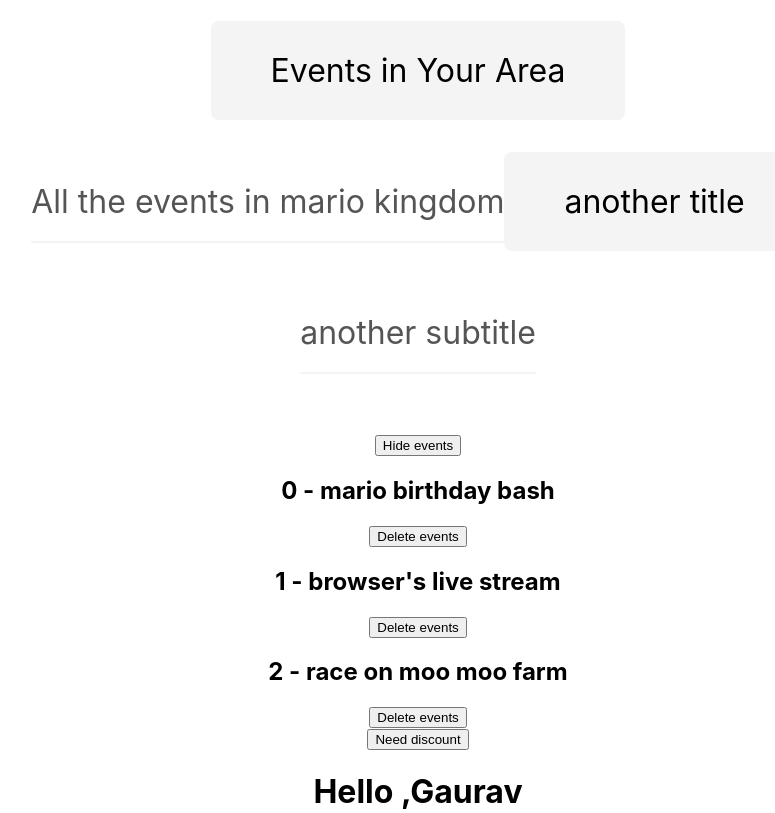
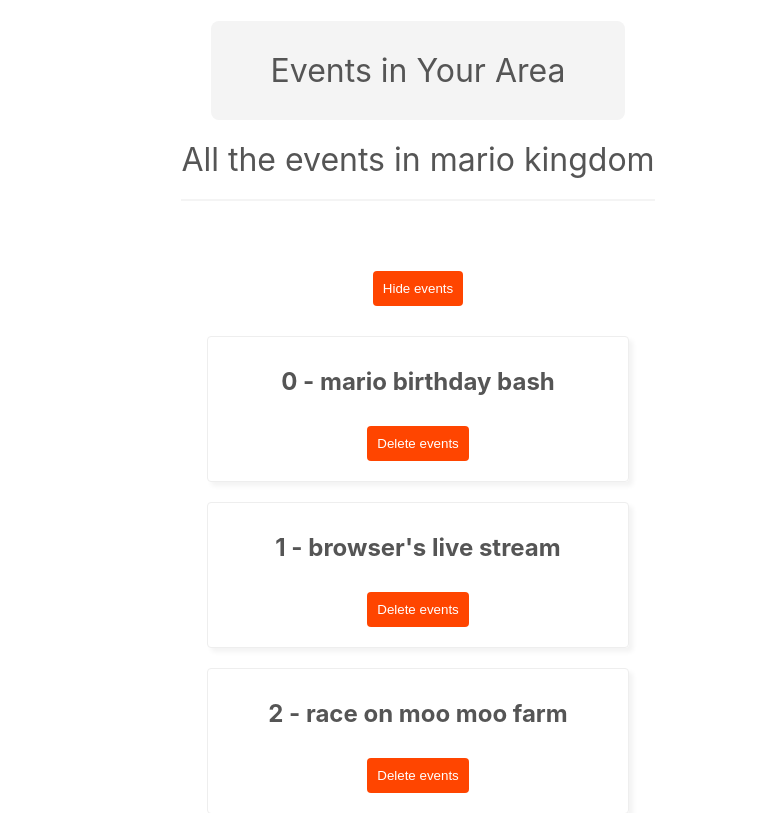
Before and after one commit to gauravdotiyal/React_1, a React (Create React App) app: page / in a window 1280 px wide. Shown: the top 813 px of the page, without its empty margins (222-997 px from the left). Built offline with nearby package versions, Linux system fonts and the light colour scheme.

Commit message:
React Styling applications

```diff
--- a/src/App.js
+++ b/src/App.js
@@ -51,7 +51,7 @@
     <div className='App'>
       <Title title="Events in Your Area" subtitle={abc}/>
 
-      <Title title ="another title" subtitle="another subtitle" />
+      {/* <Title title ="another title" subtitle="another subtitle" />  */}
       {showEvents && (<div>
       <button onClick={()=>setshowevents(false)}>Hide events</button>
       </div>)}
@@ -71,7 +71,7 @@
         <p>Use my coupon GAURAV07 at this checkout</p>
       </Modal> */}
 
-      {showModal && <Modal handleClose={handleClose}>
+      {showModal && <Modal handleClose={handleClose} isSalesModal={true} >
           <h2>Terms and Coditions</h2>
           <p>LThere are many variations of passages of Lorem Ipsum available, but the majority have suffered alteration in some form, by injected humour, or randomised words which don't look even slightly believable</p>
       </Modal>}
--- a/src/components/EventList.js
+++ b/src/components/EventList.js
@@ -1,9 +1,10 @@
-
+import React from 'react'
+import styles from './EventList.module.css'
 export default function EventList({events,handleclick}) {
   return (
     <div>
         { events.map((event,index)=> (
-         <div key={event.id}>
+         <div className={styles.card} key={event.id}>
          <h2>{index} - {event.title}</h2>
          <button onClick={()=> handleclick(event.id)}>Delete events</button>
        </div>
--- /dev/null
+++ b/src/components/EventList.module.css
@@ -0,0 +1,11 @@
+.card{
+    border: 1px solid #eee;
+    box-shadow: 4px 4px 5px rgba(0,0,0,0.05);
+    padding: 10px;
+    max-width: 400px;
+    margin: 20px auto;
+    border-radius: 4px;
+}
+/* .card button{
+   background-color: #555;
+} */
--- a/src/components/Modal.css
+++ b/src/components/Modal.css
@@ -13,3 +13,12 @@
     background: #fff;
     border-radius: 10px;
 }
+.modal h2{
+    border-bottom: 1px solid #ddd;
+    padding-bottom: 10px;
+}
+.modal .sales-btn{
+    border:3px solid #333;
+    /* font-size: 18px; */
+    text-transform: uppercase;
+}
--- a/src/components/Modal.js
+++ b/src/components/Modal.js
@@ -1,11 +1,20 @@
 //shortcut rfc or __rfc for default values in react
 import ReactDOM from 'react-dom'
 import './Modal.css'
-  export default function Modal({children,handleClose}) {
-  return ReactDOM.createPortal((<div className="modal-backdrop">
-        <div className="modal">
+  export default function Modal({children,handleClose,isSalesModal}) {
+  return ReactDOM.createPortal((
+  <div className="modal-backdrop">
+        <div className="modal" style={{
+          border:"3px solid",
+          borderColor:isSalesModal ?"#ff4500" :"#555",
+          textAlign:"center"
+          }}>
              {children}
-             <button onClick={handleClose}>Close</button>
+             <button
+             onClick={handleClose}
+             className={isSalesModal?"sales-btn":""}>
+              Close
+             </button>
         </div>
     </div>),document.body)
 }
--- /dev/null
+++ b/src/components/title.css
@@ -0,0 +1,17 @@
+.title-block .title{
+    display: inline-block;
+    padding: 30px 60px;
+    background-color: #f4f4f4;
+    border-radius: 8px;
+    font-weight: normal;
+    margin-bottom: 10px;
+  }
+  .title-block .subtitle{
+    display: inline-block;
+    color: #555;
+    font-weight: normal;
+    padding-bottom: 20px;
+    border-bottom: 2px solid #f4f4f4;
+    margin-top: 10px;
+    margin-bottom: 60px;
+  }
--- a/src/components/title.js
+++ b/src/components/title.js
@@ -1,11 +1,12 @@
 
+ import './title.css'
 export default function Title({title,subtitle}){
     return (
         //fragments <>content</>
-    <>
+    <div className="title-block  ">
         <h1 className="title">{title}</h1>
          <br/>
          <h1 className="subtitle">{subtitle}</h1>
-    </>
+    </div>
     )
 }
--- a/src/index.css
+++ b/src/index.css
@@ -11,20 +11,17 @@
   font-family: source-code-pro, Menlo, Monaco, Consolas, 'Courier New',
     monospace;
 }
-.title{
-  display: inline-block;
-  padding: 30px 60px;
-  background-color: #f4f4f4;
-  border-radius: 8px;
-  font-weight: normal;
-  margin-bottom: 10px;
+
+p,h1,h2{
+  color: #555;
+
 }
-.subtitle{
-  display: inline-block;
-  color: #555;
-  font-weight: normal;
-  padding-bottom: 20px;
-  border-bottom: 2px solid #f4f4f4;
-  margin-top: 10px;
-  margin-bottom: 60px;
+button{
+  background: #ff4500;
+  color: #fff;
+  padding: 10px;
+  border: 0;
+  border-radius: 4px;
+  margin: 10px auto ;
+  cursor: pointer;
 }
```
